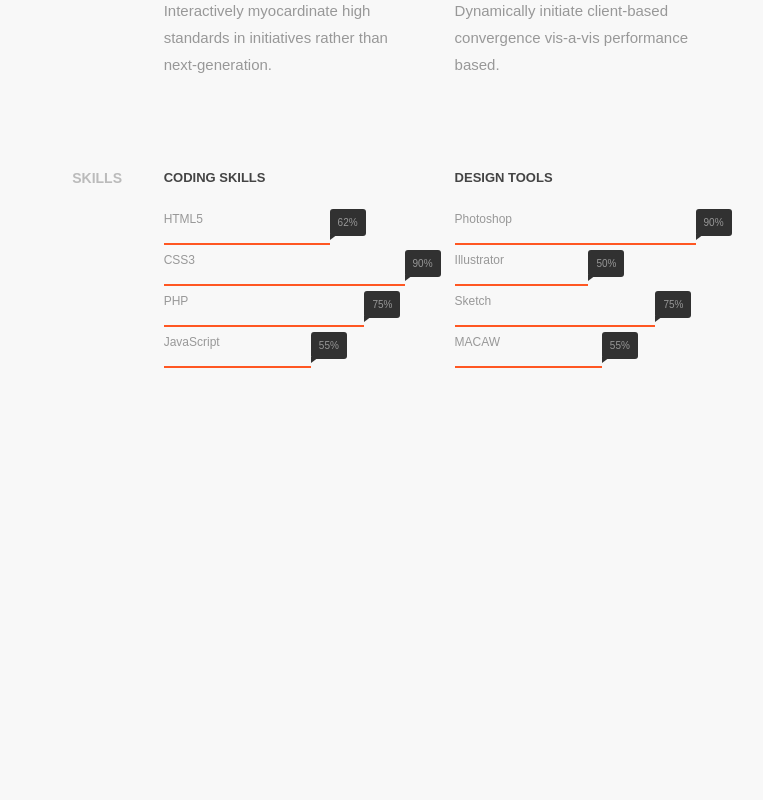
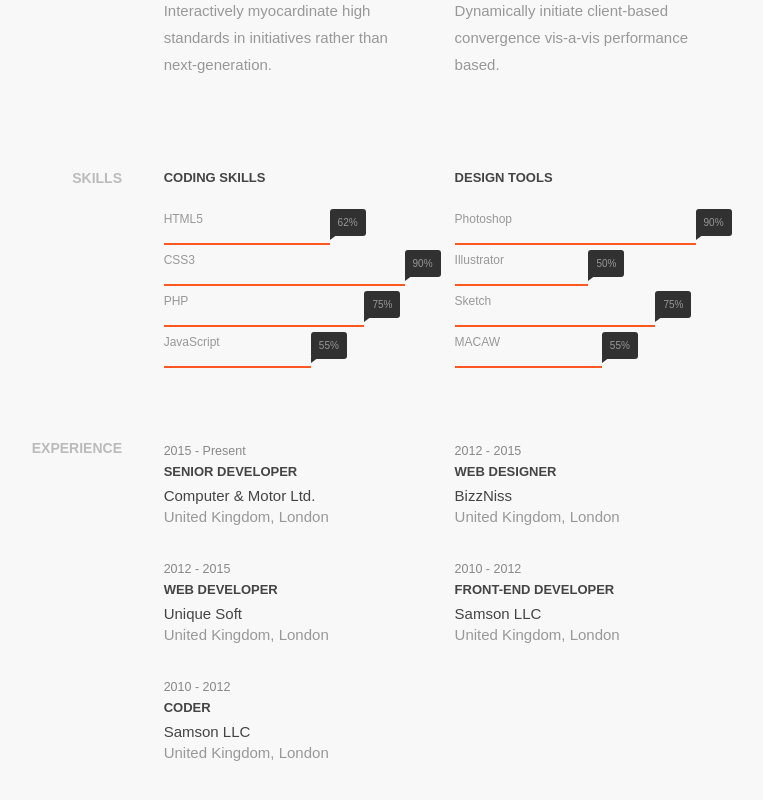
Before and after one commit to dwernz/templates, a React (Create React App) app: page /myprofile in a window 1280 px wide. Shown: the part 1027-1827 px from the top of the page, without its empty margins (197-960 px from the left). Before the commit the page ends 1413 px from the top, so only its background shows below. Built offline with nearby package versions, Linux system fonts and the light colour scheme.

Commit message:
add: experience

```diff
--- a/src/routes/myprofile/assets/data/profile.js
+++ b/src/routes/myprofile/assets/data/profile.js
@@ -82,3 +82,57 @@ export const designToolsData = [
         progress: 55
     }
 ]
+
+export const experienceData = [
+    {
+        dates: "2015 - Present",
+        title: "Senior Developer",
+        company: "Computer & Motor Ltd.",
+        location: "United Kingdom, London"
+    },
+    {
+        dates: "2012 - 2015",
+        title: "Web Designer",
+        company: "BizzNiss",
+        location: "United Kingdom, London"
+    },
+    {
+        dates: "2012 - 2015",
+        title: "Web Developer",
+        company: "Unique Soft",
+        location: "United Kingdom, London"
+    },
+    {
+        dates: "2010 - 2012",
+        title: "Front-end Developer",
+        company: "Samson LLC",
+        location: "United Kingdom, London"
+    },
+    {
+        dates: "2010 - 2012",
+        title: "Coder",
+        company: "Samson LLC",
+        location: "United Kingdom, London"
+    },
+];
+
+export const educationData = [
+    {
+        dates: "2010-2012",
+        title: "Ma Product Design",
+        company: "University of California",
+        location: "United Kingdom, London"
+    },
+    {
+        dates: "2007 - 2010",
+        title: "Business Marketing Course",
+        company: "Royal Academy of Business",
+        location: "United Kingdom, London"
+    },
+    {
+        dates: "2002 - 2006",
+        title: "BA (Hons) Design",
+        company: "University of Michigan",
+        location: "United Kingdom, London"
+    }
+];
--- /dev/null
+++ b/src/routes/myprofile/experience/experience.component.jsx
@@ -0,0 +1,72 @@
+import ColMd3 from "../../../components/bootstrap/colMd3/colMd3.component";
+import ColMd6 from "../../../components/bootstrap/colMd6/colMd6.component";
+import ColMd9 from "../../../components/bootstrap/colMd9/colMd9.component";
+import Container from "../../../components/bootstrap/container/container.component";
+import Row from "../../../components/bootstrap/row/row.component";
+import { SectionTitle } from "../section/section.styles";
+import { ContentItem } from './experience.styles';
+
+const Experience = ({ experienceData }) => {
+    const length = experienceData.length;
+    const currentRow = 1;
+    let row = [];
+    let rowArray = [];
+
+    for (let i = currentRow; i <= length; i += 2) {
+        for (let j = 0; j <= 1; j++) {
+            row.push(experienceData[i + j - 1]);
+        }
+
+        rowArray.push(row);
+        row = [];
+    }
+
+    console.log(rowArray);
+
+
+    return (
+        <Container>
+            <Row>
+                <ColMd3>
+                    <SectionTitle>
+                        <h2>Experience</h2>
+                    </SectionTitle>
+                </ColMd3>
+                <ColMd9>
+
+                    {
+                        rowArray.map((row) => (
+                            <Row>
+                                <ColMd6>
+                                    <ContentItem>
+                                        <small>{row[0].dates}</small>
+                                        <h3>{row[0].title}</h3>
+                                        <h4>{row[0].company}</h4>
+                                        <p>{row[0].location}</p>
+                                    </ContentItem>
+                                </ColMd6>
+                                {
+                                    row[1] ?
+                                    <ColMd6>
+                                        <ContentItem>
+                                            <small>{row[1].dates}</small>
+                                            <h3>{row[1].title}</h3>
+                                            <h4>{row[1].company}</h4>
+                                            <p>{row[1].location}</p>
+                                        </ContentItem>
+                                    </ColMd6>
+                                    :
+                                    ''
+                                }
+                            </Row>
+                        ))
+                    }
+
+
+                </ColMd9>
+            </Row>
+        </Container>
+    )
+}
+
+export default Experience;
--- /dev/null
+++ b/src/routes/myprofile/experience/experience.styles.jsx
@@ -0,0 +1,26 @@
+import styled from 'styled-components';
+import Row from '../../../components/bootstrap/row/row.component';
+
+export const ContentItem = styled.div`
+    margin-bottom: 40px;
+
+    h3 {
+        margin: 0 0 10px;
+        line-height: 1;
+        font-weight: bold;
+        text-transform: uppercase;
+    }
+
+    h4 {
+        margin: 0;
+        line-height: 1;
+    }
+
+    small {
+        color: #888;
+    }
+
+    p {
+        margin: 0;
+    }
+`;
--- a/src/routes/myprofile/myprofile.component.jsx
+++ b/src/routes/myprofile/myprofile.component.jsx
@@ -1,9 +1,10 @@
 import Header from "./header/header.component";
 import { GlobalStyle, MainWrapper } from "./myprofile.styles";
-import { profile, myActivityData, workHistoryData, expertiseData, codingSkillsData, designToolsData } from './assets/data/profile.js';
+import { profile, myActivityData, workHistoryData, expertiseData, codingSkillsData, designToolsData, educationData, experienceData } from './assets/data/profile.js';
 import Section from "./section/section.component.jsx";
 import MyActivity from "./my-activity/my-activity.component.jsx";
 import Expertise from "./expertise/expertise.component.jsx";
+import Experience from './experience/experience.component.jsx';
 import Skills from "./skills/skills.component.jsx";
 
 const MyProfile = () => {
@@ -31,6 +32,9 @@ const MyProfile = () => {
             <Section>
                 <Skills codingSkillsData={codingSkillsData} designToolsData={designToolsData} />
             </Section>
+            <Section>
+                <Experience experienceData={experienceData} />
+            </Section>
         </MainWrapper>
     )
 }
```
